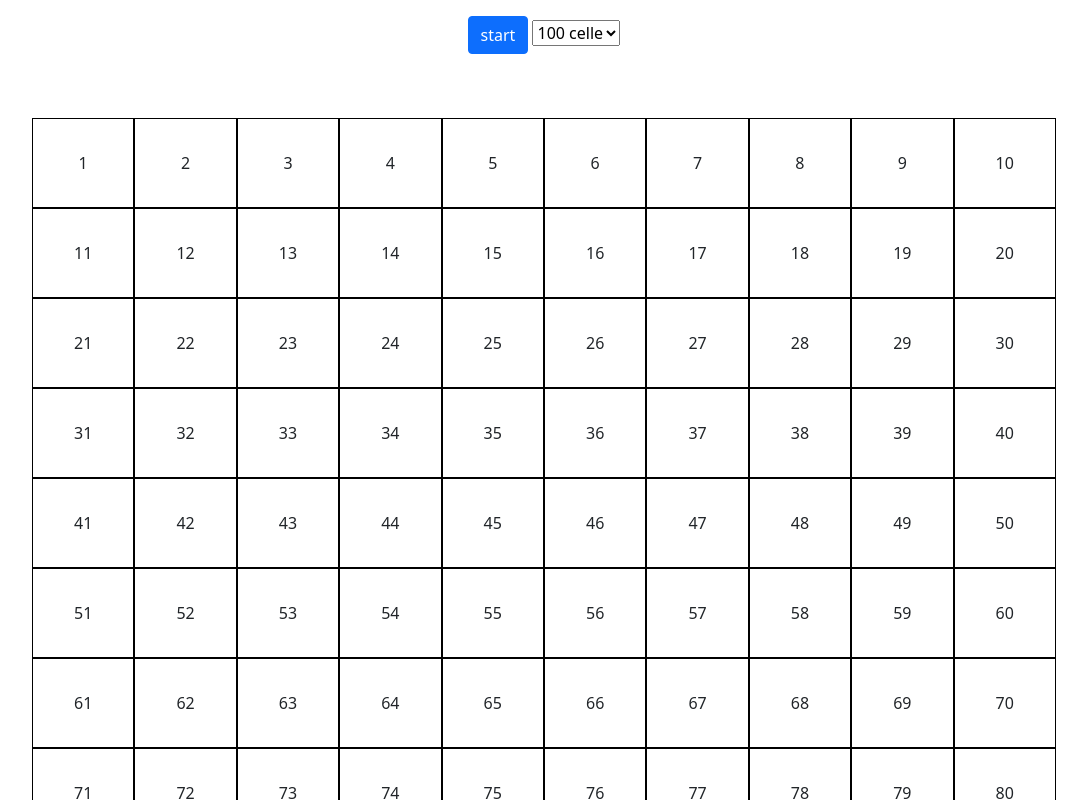
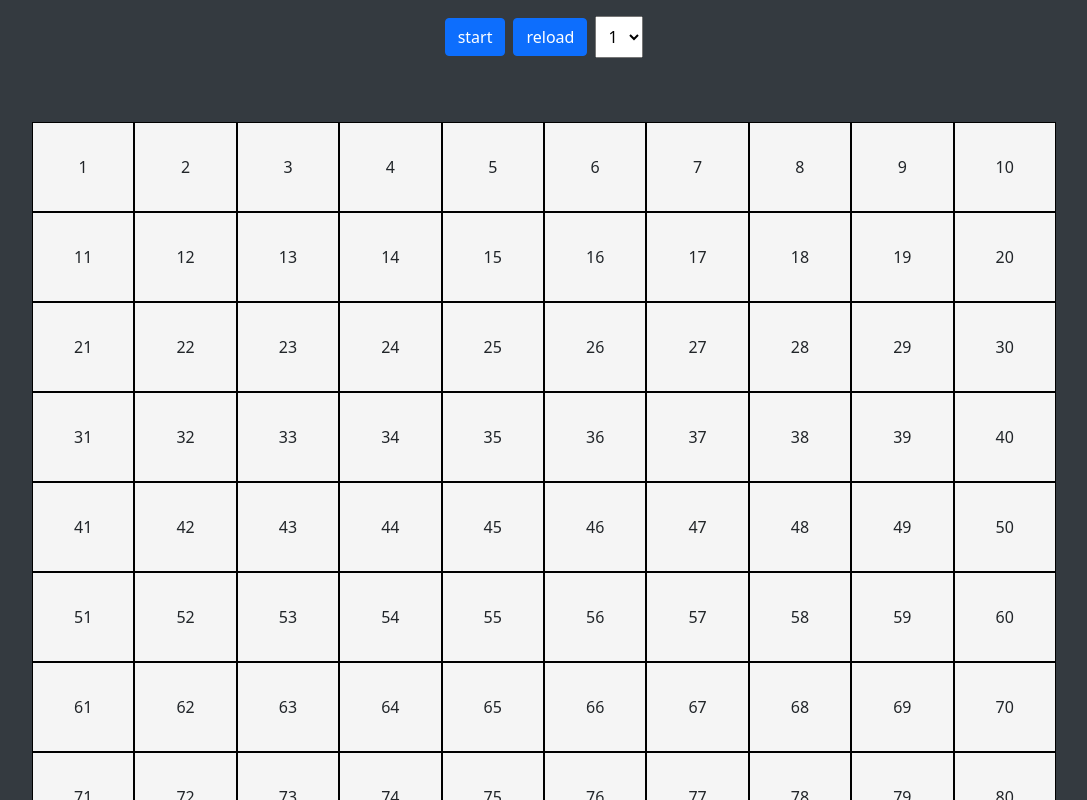
Before and after one commit to sensi-federico/js-campominato-grid, a plain HTML site: page index.html in a window 1280 px wide. Both pictures are taken after a click on the element "start". Shown: the top 800 px of the page, without its empty margins (96-1183 px from the left). Drawn offline with nearby package versions, Linux system fonts and the light colour scheme.

Commit message:
add bonus

```diff
--- a/assets/css/style.css
+++ b/assets/css/style.css
@@ -8,15 +8,31 @@
 
 
 .cell {
-    width: calc(100% / 10);
     border: 1px solid black;
     height: 90px;
     display: flex;
     align-items: center;
     justify-content: center;
     cursor: pointer;
+    background-color: whitesmoke;
 }
 
 .bg {
     background-color: aqua;
 }
+
+.lvl_1 {
+    width: calc(100% / 10);
+}
+
+.lvl_2 {
+    width: calc(100% / 9);
+}
+
+.lvl_3 {
+    width: calc(100% / 7);
+}
+
+.selector {
+    padding: 0.5rem;
+}
--- a/assets/js/main.js
+++ b/assets/js/main.js
@@ -11,10 +11,26 @@ const containerEl = document.querySelector('.my-container');
 const button = document.querySelector('.btn');
 
 function start () {
-    for (let i = 1; i <= 100; i++) {
-        const markUp = `<div class="cell" src="" alt="">${i}</div>`
-        containerEl.insertAdjacentHTML('beforeend', markUp);
+
+    const level = document.querySelector('.selector').value;
+    console.log(level);
+    if (level == 1) {
+        for (let i = 1; i <= 100; i++) {
+            const markUp = `<div class="cell lvl_1" src="" alt="">${i}</div>`
+            containerEl.insertAdjacentHTML('beforeend', markUp);
+        }
+    } else if (level == 2){
+        for (let i = 1; i <= 81; i++) {
+            const markUp = `<div class="cell lvl_2" src="" alt="">${i}</div>`
+            containerEl.insertAdjacentHTML('beforeend', markUp);
+        }
+    } else if (level == 3){
+        for (let i = 1; i <= 49; i++) {
+            const markUp = `<div class="cell lvl_3" src="" alt="">${i}</div>`
+            containerEl.insertAdjacentHTML('beforeend', markUp);
+        }
     }
+
 
     const cells = document.querySelectorAll('.cell');
 
@@ -27,3 +43,8 @@ function start () {
         })
     }
 }
+
+
+function reload () {
+    location.reload();
+}
--- a/index.html
+++ b/index.html
@@ -16,14 +16,15 @@
     <link rel="stylesheet" href="./assets/css/style.css">
 </head>
 
-<body>
+<body class="bg-dark">
 
-    <div class="text-center py-3">
-        <div class="btn btn-primary" onclick="start()">start</div>
-        <select class="select">
-            <option value=100>100 celle</option>
-            <option value=81>81 celle</option>
-            <option value=49>49 celle</option>
+    <div class="py-3 d-flex align-items-center justify-content-center">
+        <div class="btn btn-primary mr-2" onclick="start()">start</div>
+        <div class="btn btn-primary mr-2" onclick="reload()">reload</div>
+        <select class="selector">
+            <option>1</option>
+            <option>2</option>
+            <option>3</option>
         </select>
     </div>
 
```
